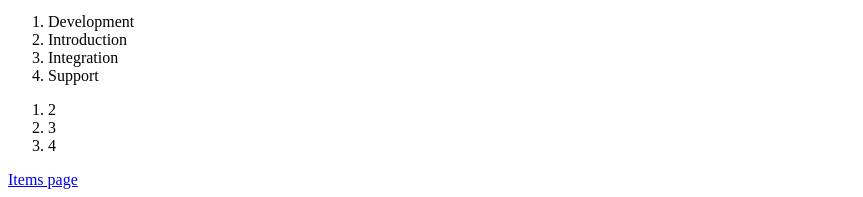
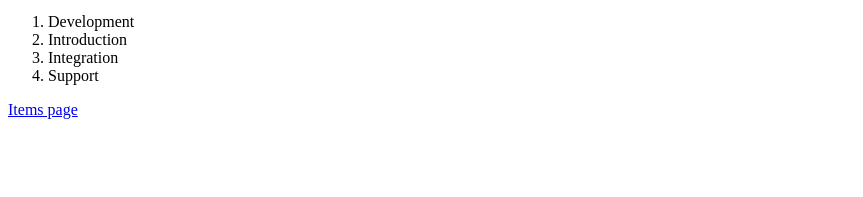
Before and after one commit to kristyKostukevich/SCP_Lecture1, a plain HTML site: page index.html in a window 1280 px wide. Shown: the part 869-1066 px from the top of the page, without its empty margins (0-863 px from the left). After the commit the page ends 996 px from the top, so only its background shows below. Drawn offline with Linux system fonts and the light colour scheme.

Commit message:
create code in index

```diff
--- a/index.html
+++ b/index.html
@@ -21,11 +21,7 @@
         <li>Integration</li>
         <li>Support</li>
     </ol>
-	<ol>
-        <li>2</li>
-        <li>3</li>
-        <li>4</li>
-    </ol>
+
 
     <a href="items.html">Items page</a>
 
```
